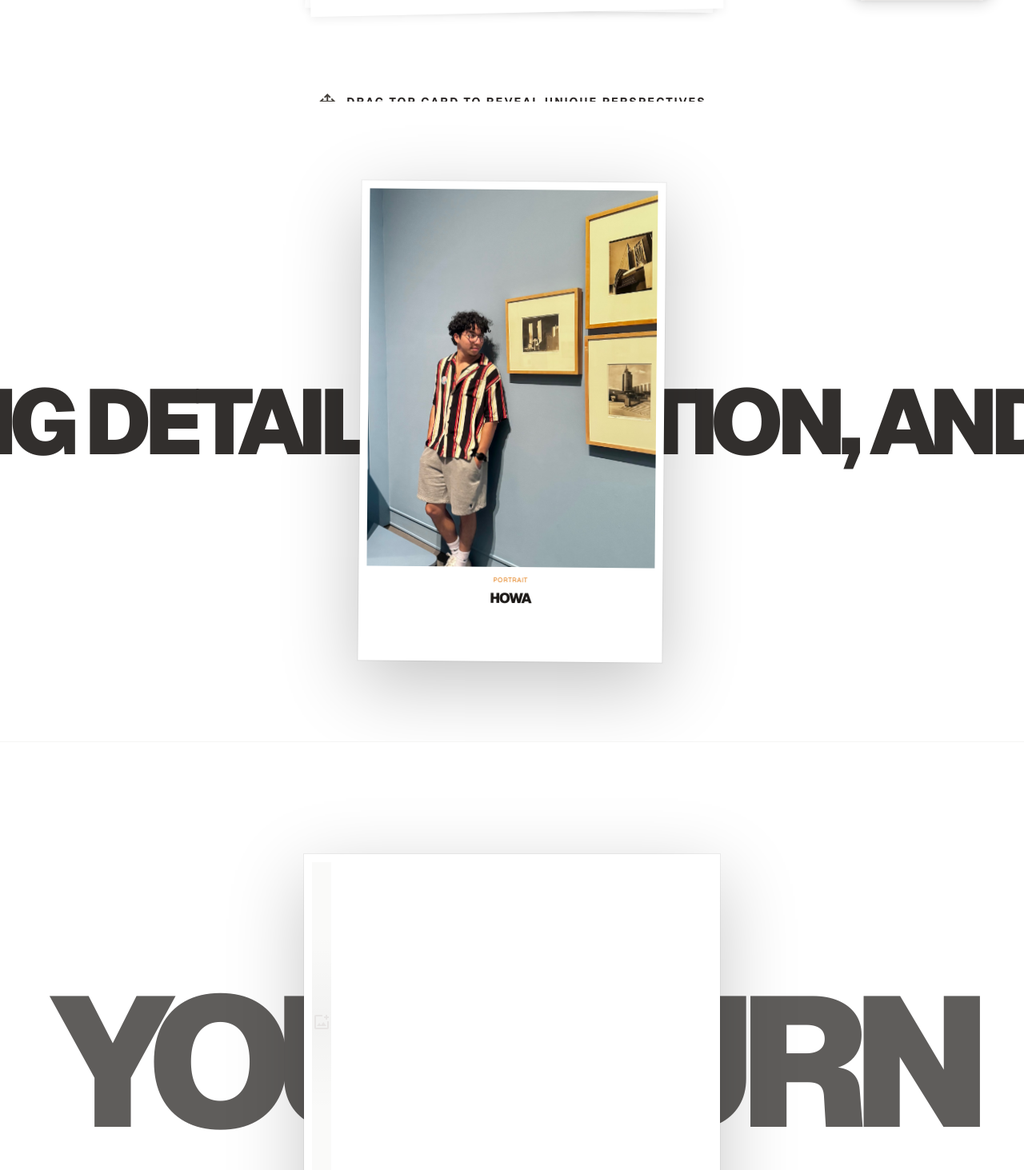
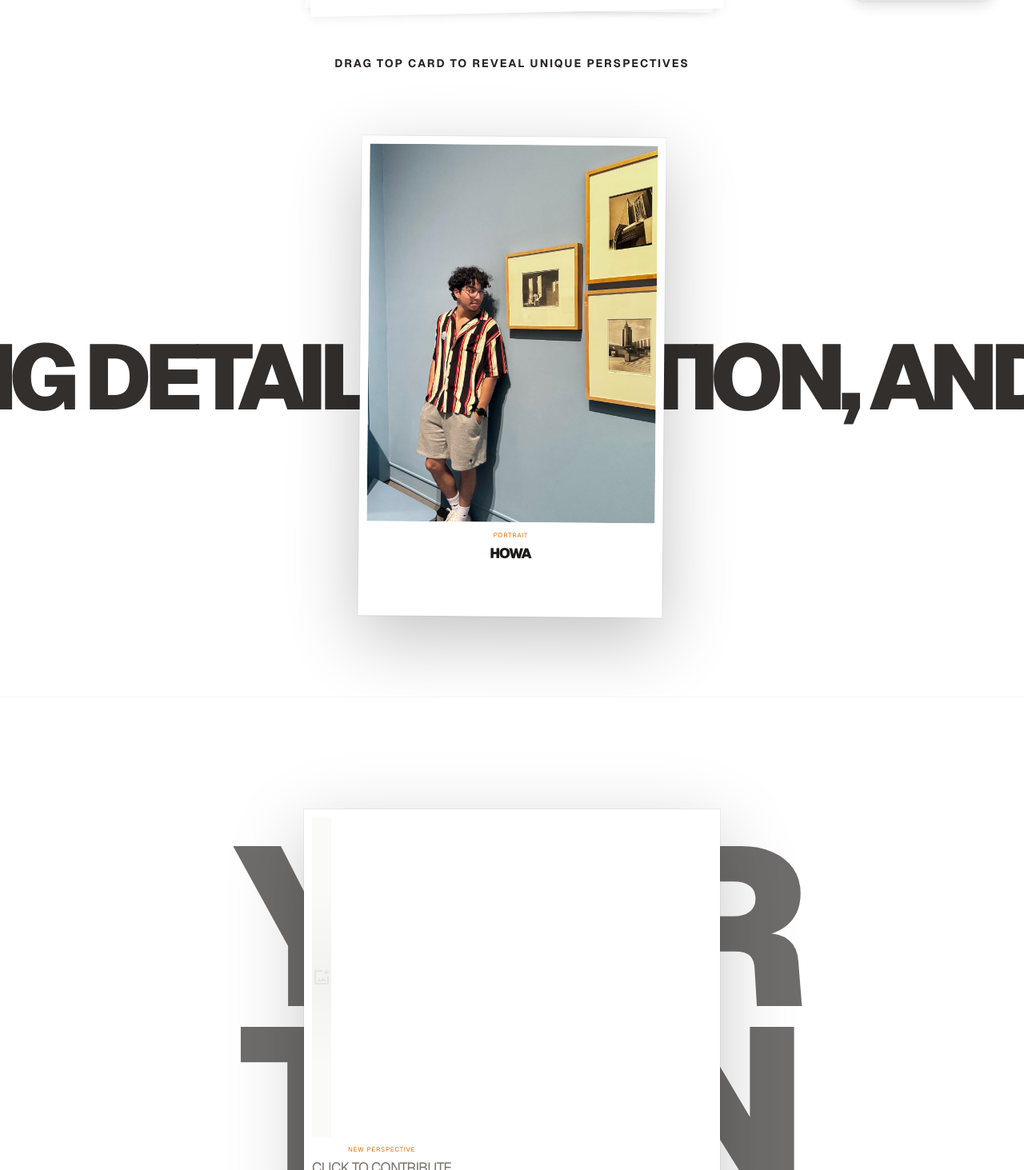
Before and after one commit to ToubbaliIlyass/photography-portfolio, a Next.js app: page / in a window 1280 px wide. Shown: the part 767-2230 px from the top of the page at 80% size. Built offline with nearby package versions, Linux system fonts and the light colour scheme.

Commit message:
fixed some minor spacing issues

```diff
--- a/src/app/page.tsx
+++ b/src/app/page.tsx
@@ -175,7 +175,7 @@ export default function HomePage() {
     try {
       const response = await fetch("/api/contact", {
         method: "POST",
-        body: formData,
+        body: formData
       });
 
       const data = (await response.json()) as {
@@ -1021,11 +1021,8 @@ export default function HomePage() {
           </span>
         </button>
         {/* Instruction Hint */}
-        <div className="mt-8 flex animate-pulse items-center gap-3 opacity-100">
-          <span className="material-symbols-outlined text-2xl text-stone-700">
-            drag_pan
-          </span>
-          <span className="font-metadata-caps text-sm font-bold tracking-[0.15em] text-stone-800 uppercase">
+        <div className="pointer-events-none absolute bottom-6 left-1/2 z-30 -translate-x-1/2 sm:bottom-10">
+          <span className="font-metadata-caps animate-pulse text-[11px] font-bold tracking-[0.14em] text-stone-800 uppercase sm:text-sm">
             Drag top card to reveal unique perspectives
           </span>
         </div>
@@ -1162,8 +1159,10 @@ export default function HomePage() {
           id="your-turn"
         >
           <div className="pointer-events-none absolute inset-0 z-0 flex items-center justify-center overflow-hidden opacity-70">
-            <h2 className="text-center font-sans text-[clamp(7rem,18vw,18rem)] leading-[0.8] font-black -tracking-widest text-stone-900 uppercase dark:text-stone-100">
-              Your Turn
+            <h2 className="text-center font-sans text-[clamp(9rem,22vw,22rem)] leading-[0.8] font-black -tracking-widest text-stone-900/90 uppercase dark:text-stone-100/90">
+              Your
+              <br />
+              Turn
             </h2>
           </div>
 
```
